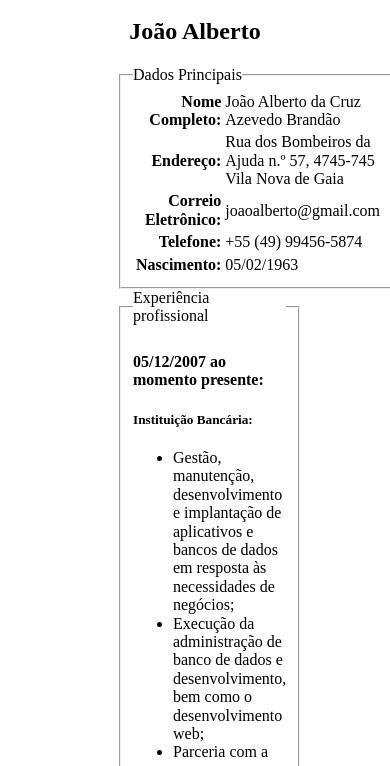
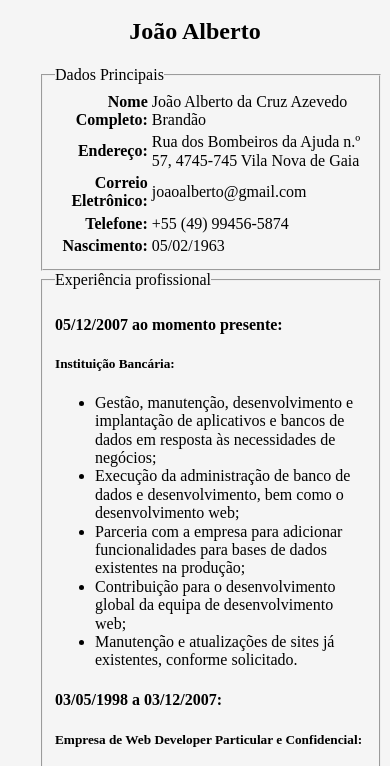
Before and after one commit to Welliton18/Desenvolvimento_web1, a plain HTML site: page curriculo/index.html in a window 390 px wide. Shown: the part 157-923 px from the top of the page. Drawn offline with Linux system fonts and the light colour scheme; a web font is replaced by a local one.

Commit message:
alterado

```diff
--- a/curriculo/css/index.css
+++ b/curriculo/css/index.css
@@ -1,3 +1,21 @@
+@media (min-width: 1000px) {
+    #div_curriculo {
+        width: 40%;
+    }
+}
+
+@media (max-width: 1000px) {
+    #div_curriculo {
+        width: 60%;
+    }
+}
+
+@media (max-width: 750px) {
+    #div_curriculo {
+        width: 80%;
+    }
+}
+
 main {
     background-color: whitesmoke;
     width: 100%;
@@ -9,10 +27,8 @@ main {
 
 }
 #div_curriculo {
-    width: 40%;
-    height: 40px;
+    height: 100%;
     margin:auto;
-    background-color: blac;
 }
 
 #div_curriculo h1 {
@@ -82,6 +98,10 @@ nav a {
     transition-delay: .2s;
 }
 
+#div_curriculo fieldset {
+    width: 100%;
+}
+
 #div_curriculo h2 {
     text-align: center;
 }
```
